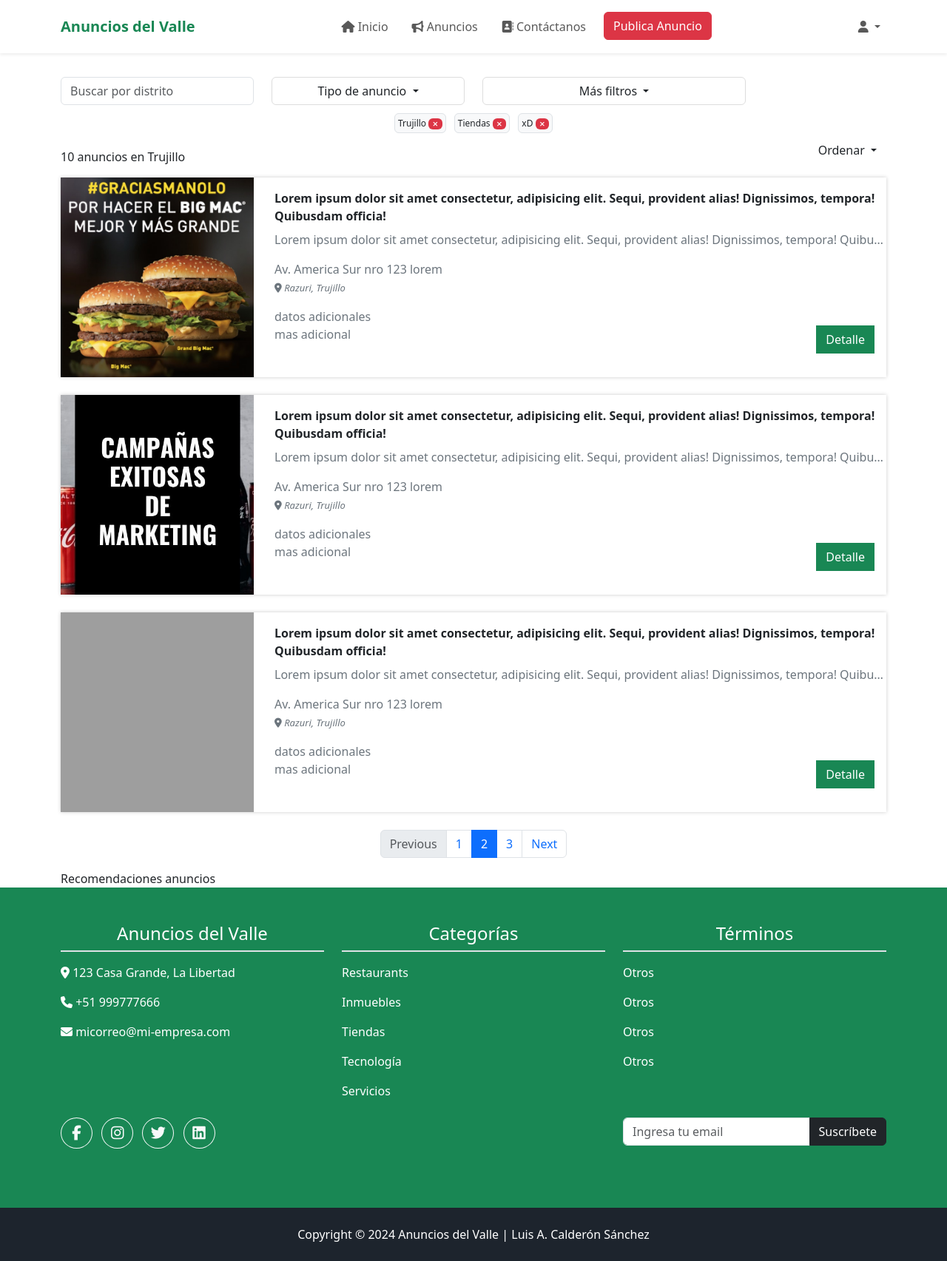
After one commit to luissk/anuncios, a CodeIgniter 4 app: the page made by app/Views/general/busqueda.php in a window 1280 px wide. The commit adds this page. Shown: the whole page at 74% size. Run offline with PHP 8.4 and a stand-in for CodeIgniter, Linux system fonts and the light colour scheme; the template is opened without the code that fills it, so the values that code supplies are empty; some libraries are stand-ins or nearby versions; grey boxes are pictures that could not be loaded.

Commit message:
detalle al 50%, ahora a implementar el resultado de búsqueda

```diff
--- a/app/Config/Routes.php
+++ b/app/Config/Routes.php
@@ -9,6 +9,7 @@
 
 $routes->group('/', ['namespace' => 'App\Controllers'], static function ($routes) {
     $routes->get('', 'Inicio::index');
+    $routes->get('busca', 'Inicio::busqueda');
     $routes->get('anuncio-(:any)', 'Inicio::detalleAnuncio/$1');
     $routes->get('ingresar', 'Inicio::loginRegister');
     $routes->post('ingresar', 'Inicio::loginRegister');
--- a/app/Controllers/Inicio.php
+++ b/app/Controllers/Inicio.php
@@ -24,6 +24,12 @@
         $data['anuncios'] = $anuncios;
 
         return view('general/index', $data);
+    }
+
+    public function busqueda(){
+        $data['title']    = 'Búsqueda';
+
+        return view('general/busqueda', $data);
     }
 
     public function detalleAnuncio($a)
--- /dev/null
+++ b/app/Views/general/busqueda.php
@@ -0,0 +1,187 @@
+<?php echo $this->extend('plantilla/layout')?>
+
+<?php echo $this->section('contenido');?>
+
+<section class="container filters mt-4">
+    <div class="row py-2">
+        <div class="col-sm-3">
+            <input type="text" class="form-control" id="txtBuscar" placeholder="Buscar por distrito" autocomplete="off">
+        </div>
+        <div class="col-sm-3">
+            <div class="dropdown">
+                <button class="btn dropdown-toggle" type="button" data-bs-toggle="dropdown" aria-expanded="false">
+                    Tipo de anuncio
+                </button>
+                <ul class="dropdown-menu">
+                    <li><a class="dropdown-item active" href="#">Inmuebles</a></li>
+                    <li><a class="dropdown-item" href="#">Tiendas</a></li>
+                    <li><a class="dropdown-item" href="#">Negocios</a></li>
+                </ul>
+            </div>
+        </div>
+        <div class="col-sm-4">
+            <div class="dropdown">
+                <button type="button" class="btn dropdown-toggle" data-bs-toggle="dropdown" aria-expanded="false" data-bs-auto-close="outside">
+                    Más filtros
+                </button>
+                <div class="dropdown-menu p-3">
+                    aqui mas filtros
+                </div>
+            </div>
+        </div>
+    </div>
+
+    <div class="row filters__selected py-2">
+        <div class="col-sm-12 text-center">
+            <span class="border rounded p-1 bg-light m-1">Trujillo <a href="#" class="badge bg-danger" title="borrar filtro"><i class="fas fa-times"></i></a></span>
+            <span class="border rounded p-1 bg-light m-1">Tiendas <a href="#" class="badge bg-danger" title="borrar filtro"><i class="fas fa-times"></i></a></span>
+            <span class="border rounded p-1 bg-light m-1">xD <a href="#" class="badge bg-danger" title="borrar filtro"><i class="fas fa-times"></i></a></span>
+        </div>
+    </div>
+
+    <div class="row">
+        <div class="col-sm-7 pt-3">
+            <p class="fw-medium">10 anuncios en Trujillo</p>
+        </div>
+        <div class="col-sm-5 text-end">
+            <div class="dropdown">
+                <button type="button" class="btn dropdown-toggle btnOrder" data-bs-toggle="dropdown" aria-expanded="false" data-bs-auto-close="outside">
+                    Ordenar
+                </button>
+                <ul class="dropdown-menu order">
+                    <li><a class="dropdown-item active" href="#">Mayor</a></li>
+                    <li><a class="dropdown-item" href="#">Menor</a></li>
+                    <li><a class="dropdown-item" href="#">Precio</a></li>
+                </ul>
+            </div>
+        </div>
+    </div>
+</section>
+
+<section class="container resultado">
+    <div class="resultado__item mb-4">
+        <div class="row">
+            <div class="col-sm-12 col-md-12 col-lg-4 col-xl-3 resultado__item--img text-center">
+                <a href="#"><img src="img/anuncios/burger.jpg" alt="" class=""></a>
+            </div>
+            <div class="col-sm-12 col-md-12 col-lg-8 col-xl-9 resultado__item--content py-3 px-3">
+                <div class="resultado__item--title fw-bolder">
+                    Lorem ipsum dolor sit amet consectetur, adipisicing elit. Sequi, provident alias! Dignissimos, tempora! Quibusdam officia!
+                </div>
+                <div class="resultado__item--desc text-truncate pt-2 text-secondary">
+                    Lorem ipsum dolor sit amet consectetur, adipisicing elit. Sequi, provident alias! Dignissimos, tempora! Quibusdam officia enim modi, maiores magni eveniet!
+                </div>
+                <div class="resultado__item--ubi text-truncate pt-2 text-secondary pt-3">
+                    <span> Av. America Sur nro 123 lorem</span>
+                    <br>
+                    <span class="fs-12px fst-italic"><i class="fas fa-map-marker-alt"></i> Razuri, Trujillo</span>
+                </div>
+                <div class="resultado__item--aditional pt-2 text-secondary pt-3">
+                    datos adicionales
+                </div>
+                <div class="row">
+                    <div class="col-sm-6 text-secondary">
+                        mas adicional
+                    </div>
+                    <div class="col-sm-6 text-end pe-4">
+                        <a href="#" class="btn btn-success rounded-0" title="ver detalle">Detalle</a>
+                    </div>
+                </div>
+            </div>
+        </div>
+    </div>
+
+    <div class="resultado__item mb-4">
+        <div class="row">
+            <div class="col-sm-12 col-md-12 col-lg-4 col-xl-3 resultado__item--img text-center">
+                <a href="#"><img src="img/anuncios/campaña.jpg" alt="" class=""></a>
+            </div>
+            <div class="col-sm-12 col-md-12 col-lg-8 col-xl-9 resultado__item--content py-3 px-3">
+                <div class="resultado__item--title fw-bolder">
+                    Lorem ipsum dolor sit amet consectetur, adipisicing elit. Sequi, provident alias! Dignissimos, tempora! Quibusdam officia!
+                </div>
+                <div class="resultado__item--desc text-truncate pt-2 text-secondary">
+                    Lorem ipsum dolor sit amet consectetur, adipisicing elit. Sequi, provident alias! Dignissimos, tempora! Quibusdam officia enim modi, maiores magni eveniet!
+                </div>
+                <div class="resultado__item--ubi text-truncate pt-2 text-secondary pt-3">
+                    <span> Av. America Sur nro 123 lorem</span>
+                    <br>
+                    <span class="fs-12px fst-italic"><i class="fas fa-map-marker-alt"></i> Razuri, Trujillo</span>
+                </div>
+                <div class="resultado__item--aditional pt-2 text-secondary pt-3">
+                    datos adicionales
+                </div>
+                <div class="row">
+                    <div class="col-sm-6 text-secondary">
+                        mas adicional
+                    </div>
+                    <div class="col-sm-6 text-end pe-4">
+                        <a href="#" class="btn btn-success rounded-0" title="ver detalle">Detalle</a>
+                    </div>
+                </div>
+            </div>
+        </div>
+    </div>
+
+    <div class="resultado__item mb-4">
+        <div class="row">
+            <div class="col-sm-12 col-md-12 col-lg-4 col-xl-3 resultado__item--img text-center">
+                <a href="#"><img src="img/anuncios/eifel.jpg" alt="" class=""></a>
+            </div>
+            <div class="col-sm-12 col-md-12 col-lg-8 col-xl-9 resultado__item--content py-3 px-3">
+                <div class="resultado__item--title fw-bolder">
+                    Lorem ipsum dolor sit amet consectetur, adipisicing elit. Sequi, provident alias! Dignissimos, tempora! Quibusdam officia!
+                </div>
+                <div class="resultado__item--desc text-truncate pt-2 text-secondary">
+                    Lorem ipsum dolor sit amet consectetur, adipisicing elit. Sequi, provident alias! Dignissimos, tempora! Quibusdam officia enim modi, maiores magni eveniet!
+                </div>
+                <div class="resultado__item--ubi text-truncate pt-2 text-secondary pt-3">
+                    <span> Av. America Sur nro 123 lorem</span>
+                    <br>
+                    <span class="fs-12px fst-italic"><i class="fas fa-map-marker-alt"></i> Razuri, Trujillo</span>
+                </div>
+                <div class="resultado__item--aditional pt-2 text-secondary pt-3">
+                    datos adicionales
+                </div>
+                <div class="row">
+                    <div class="col-sm-6 text-secondary">
+                        mas adicional
+                    </div>
+                    <div class="col-sm-6 text-end pe-4">
+                        <a href="#" class="btn btn-success rounded-0" title="ver detalle">Detalle</a>
+                    </div>
+                </div>
+            </div>
+        </div>
+    </div>
+</section>
+
+<section class="container">
+    <div class="row">
+        <div class="col-sm-12">
+            <ul class="pagination justify-content-center">
+                <li class="page-item disabled">
+                    <a class="page-link">Previous</a>
+                </li>
+                <li class="page-item"><a class="page-link" href="#">1</a></li>
+                <li class="page-item active" aria-current="page">
+                    <a class="page-link" href="#">2</a>
+                </li>
+                <li class="page-item"><a class="page-link" href="#">3</a></li>
+                <li class="page-item">
+                    <a class="page-link" href="#">Next</a>
+                </li>
+            </ul>
+        </div>
+    </div>
+</section>
+
+<section class="container recomendados">
+    <div class="row">
+        <div class="col-sm-12">
+            Recomendaciones anuncios
+        </div>
+    </div>
+</section>
+
+<?php echo $this->endSection();?>
--- a/app/Views/general/detalle.php
+++ b/app/Views/general/detalle.php
@@ -73,7 +73,7 @@
                             <img src="<?=$imgprincipal?>" alt="">
                         </a>
                     </div>
-                    <div class="littles">
+                    <div class="littles <?=count($imagenes) == 1 ? 'd-none' : ''?>">
                         <?php
                         $cont = 0;
                         foreach($imagenes as $im){
--- a/app/Views/general/index.php
+++ b/app/Views/general/index.php
@@ -6,7 +6,7 @@
     <div class="container">
         <div class="row justify-content-center">
             <div class="col-sm-12 col-md-6">
-                <form action="#" class="d-flex formsearch">
+                <form action="busca" class="d-flex formsearch"  method="get">
                     <input class="form-control  me-2" type="text" placeholder="Busca anuncios por distritos o nombres">
                     <button class="btn btn-outline-dark" title="Buscar"><i class="fas fa-search"></i></button>
                 </form>
--- a/app/Views/plantilla/layout.php
+++ b/app/Views/plantilla/layout.php
@@ -31,7 +31,7 @@
                         <a class="nav-link <?php echo isset($act_menuinicio) ? 'active' : ''?>" aria-current="page" href="<?php echo base_url();?>"><i class="fas fa-home"></i> Inicio</a>
                     </li>
                     <li class="nav-item pe-3">
-                        <a class="nav-link <?php echo isset($act_menuanuncios) ? 'active' : ''?>" href="<?php echo base_url();?>"><i class="fas fa-bullhorn"></i> Anuncios</a>
+                        <a class="nav-link <?php echo isset($act_menuanuncios) ? 'active' : ''?>" href="busca"><i class="fas fa-bullhorn"></i> Anuncios</a>
                     </li>
                     <li class="nav-item pe-3">
                         <a class="nav-link <?php echo isset($act_menucontact) ? 'active' : ''?>" href="<?php echo base_url();?>"><i class="fas fa-address-book"></i> Contáctanos</a>
--- a/public/css/style.css
+++ b/public/css/style.css
@@ -95,8 +95,9 @@
 /**** DETALLE ***/
 .multimedia__images{
     display: flex;
-    height: 450px;
+    height: 400px;
     box-shadow: 0 0 5px #999;
+    justify-content: center;
 }
 
 .multimedia__images .big{
```
